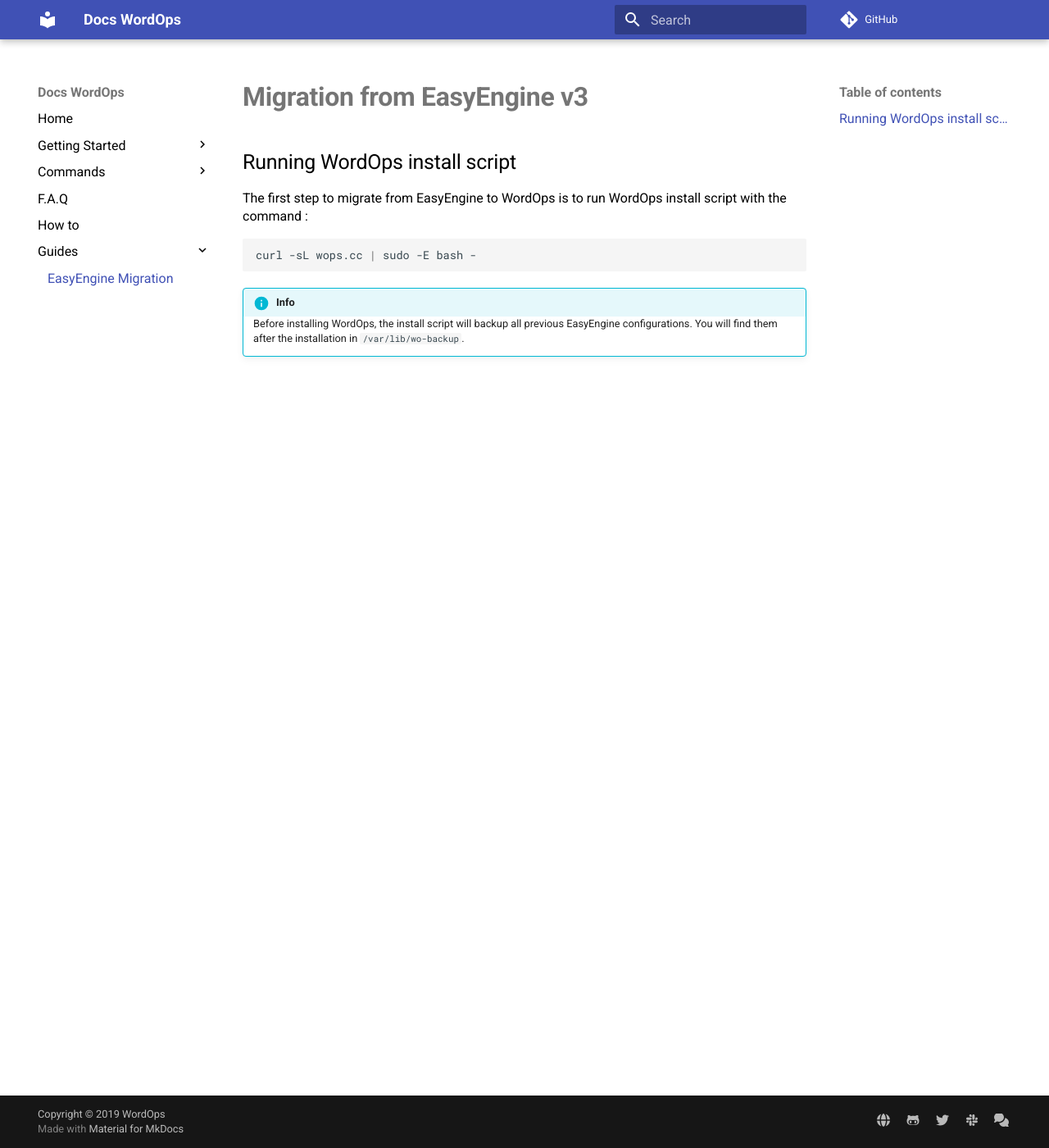
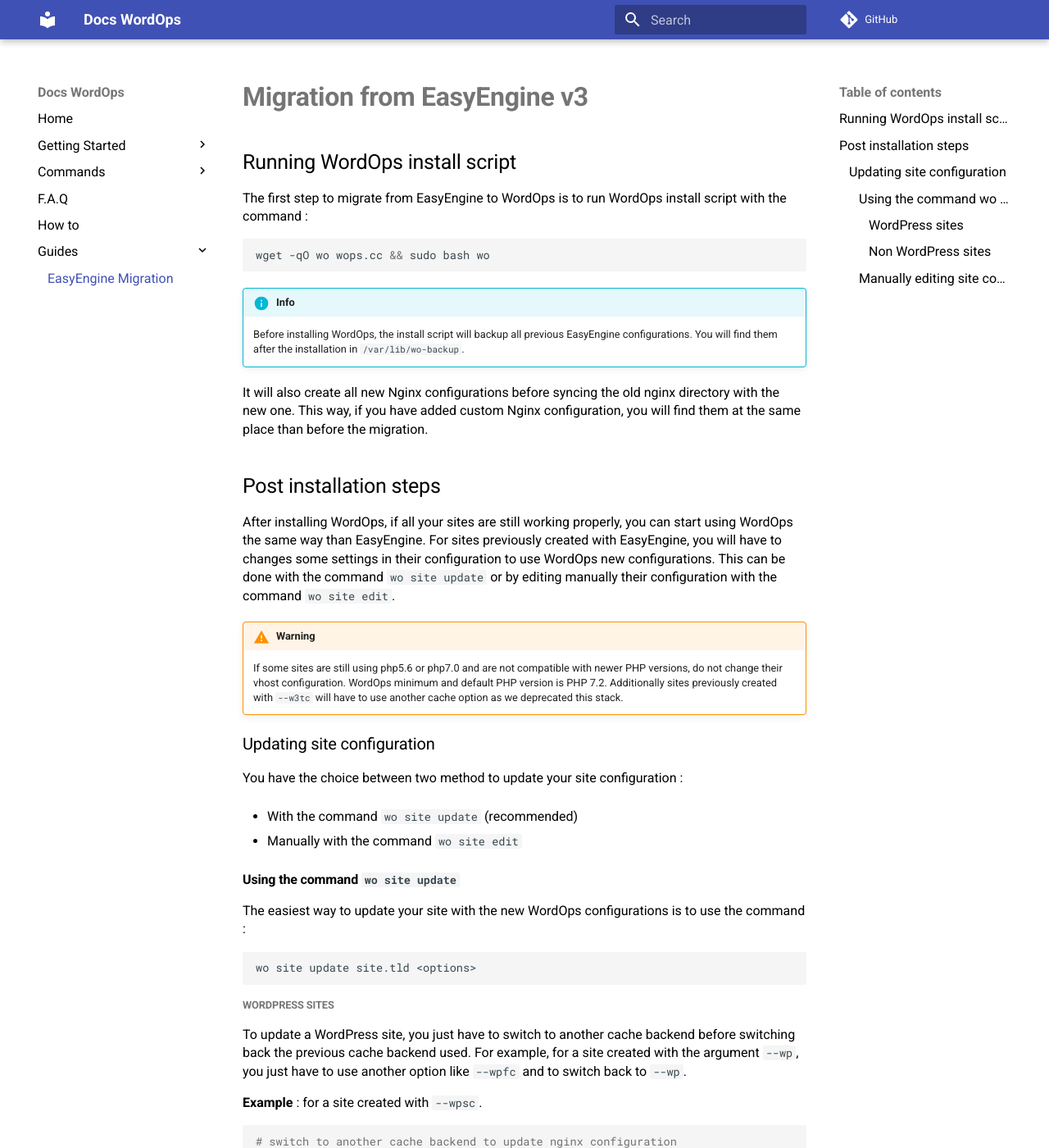
Before and after one commit to WordOps/docs.wordops.net, an MkDocs documentation site: the page built from docs/migration-from-easyengine.md, in a window 1280 px wide and 1400 px high. Shown: the whole window at 82% size. Built offline with MkDocs 1.6.1 and Material for MkDocs 9.7.7, drawn with Linux system fonts in a browser that asks for light colours; comment, search, counter and statistics services are not loaded; some of the changed text lies outside the part shown.

Commit message:
updating migration from EE

````diff
--- a/docs/css/extra.css
+++ b/docs/css/extra.css
@@ -19,11 +19,6 @@
 .md-typeset {
     font-size: 16px;
     line-height: 1.4;
-    margin-top: 0;
-}
-
-.md-typeset blockquote,.md-typeset ol,.md-typeset p,.md-typeset ul {
-    margin-top: 0;
 }
 
 .md-typeset h3 {
--- a/docs/migration-from-easyengine.md
+++ b/docs/migration-from-easyengine.md
@@ -5,8 +5,105 @@
 The first step to migrate from EasyEngine to WordOps is to run WordOps install script with the command :
 
 ```bash
-curl -sL wops.cc | sudo -E bash -
+wget -qO wo wops.cc && sudo bash wo
 ```
 
 !!! info
     Before installing WordOps, the install script will backup all previous EasyEngine configurations. You will find them after the installation in `/var/lib/wo-backup`.
+
+It will also create all new Nginx configurations before syncing the old nginx directory with the new one. This way, if you have added custom Nginx configuration, you will find them at the same place than before the migration.
+
+
+
+## Post installation steps
+
+After installing WordOps, if all your sites are still working properly, you can start using WordOps the same way than EasyEngine. For sites previously created with EasyEngine, you will have to changes some settings in their configuration to use WordOps new configurations. This can be done with the command `wo site update` or by editing manually their configuration with the command `wo site edit`.
+
+!!! warning
+
+    If some sites are still using php5.6 or php7.0 and are not compatible with newer PHP versions, do not change their vhost configuration. WordOps minimum and default PHP version is PHP 7.2. Additionally sites previously created with `--w3tc`  will have to use another cache option as we deprecated this stack.
+
+### Updating site configuration
+
+You have the choice between two method to update your site configuration :
+
+- With the command `wo site update` (recommended)
+
+- Manually with the command `wo site edit`
+
+#### Using the command `wo site update`
+
+The easiest way to update your site with the new WordOps configurations is to use the command :
+
+```bash
+wo site update site.tld <options>
+```
+
+##### WordPress sites
+
+To update a WordPress site, you just have to switch to another cache backend before switching back the previous cache backend used. For example, for a site created with the argument `--wp`, you just have to use another option like `--wpfc` and to switch back to `--wp`.
+
+
+
+**Example** : for a site created with `--wpsc`.
+
+```bash
+# switch to another cache backend to update nginx configuration
+wo site update site.tld --wp
+# switch back to the cache option previously used
+wo site update site.tld --wpsc
+```
+
+!!! info
+
+    It's not possible to update a site created with the argument `--wp` just by running `wo site update site.tld --wp` because like EasyEngine, WordOps verify previous type and the new one to make sure it's not the same.
+
+##### Non WordPress sites
+
+For non WordPress sites, the method is pretty similar to the one used for WordPress sites. You can enable PHP 7.3 on your site with the argument `--php73` before disabling it with the argument `--php73=off`.
+
+This will regenerate your site configuration with the new WordOps configurations.
+
+***Example** : for a basic site  created with `--mysql`
+
+```bash
+# enable PHP 7.3 to regenerate site configuration
+wo site update site.tld --php73
+# disable PHP 7.3 to use PHP 7.2 (optional)
+wo site update site.tld --php73=off
+```
+
+#### Manually editing site configuration
+
+You can edit sites configuration with the command :
+
+```bash
+wo site edit site.tld
+```
+
+!!! info
+
+    You will be prompt to choose a text editor, if you are new to linux, we recommend you to choose nano.
+
+
+
+In Nginx vhost configuration, you will find several lines beginning with `include`.
+
+To use new WordOps configuration, you just have to replace the path of the configuration set after `include`.  For example `include common/locations.conf;` have to be replaced by `include common/locations-wo.conf;`.
+
+!!! warning
+
+    Make sure to not remove the `;` at the end of the line when updating Nginx configuration.
+
+
+
+For all WordPress related configuration files like `wpsc.conf` or `wpfc-php7.conf`, new configurations files are just named `wpsc-php72.conf` or `wpfc-php72.conf`.
+
+There are some exceptions, list here :
+
+| **Previous configuration** | **New configuration**    |
+| -------------------------- | ------------------------ |
+| common/locations.conf      | common/locations-wo.conf |
+| common/locations-php7.conf | common/locations-wo.conf |
+| common/php.conf            | common/php72.conf        |
+| common/php7.conf           | common/php72.conf        |
````
Also changed, not shown: docs/commands.md (+11 -11 lines), docs/installation-guide.md (+1 -1 lines).
